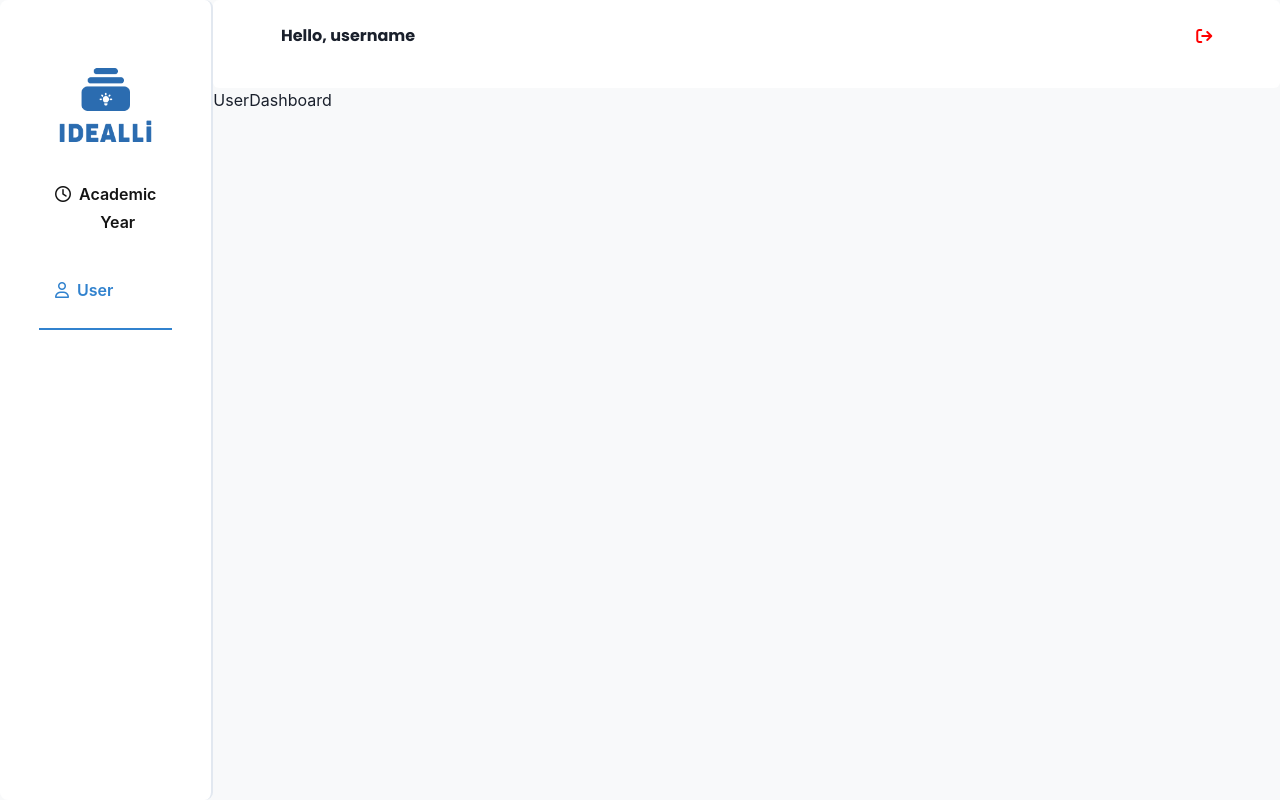
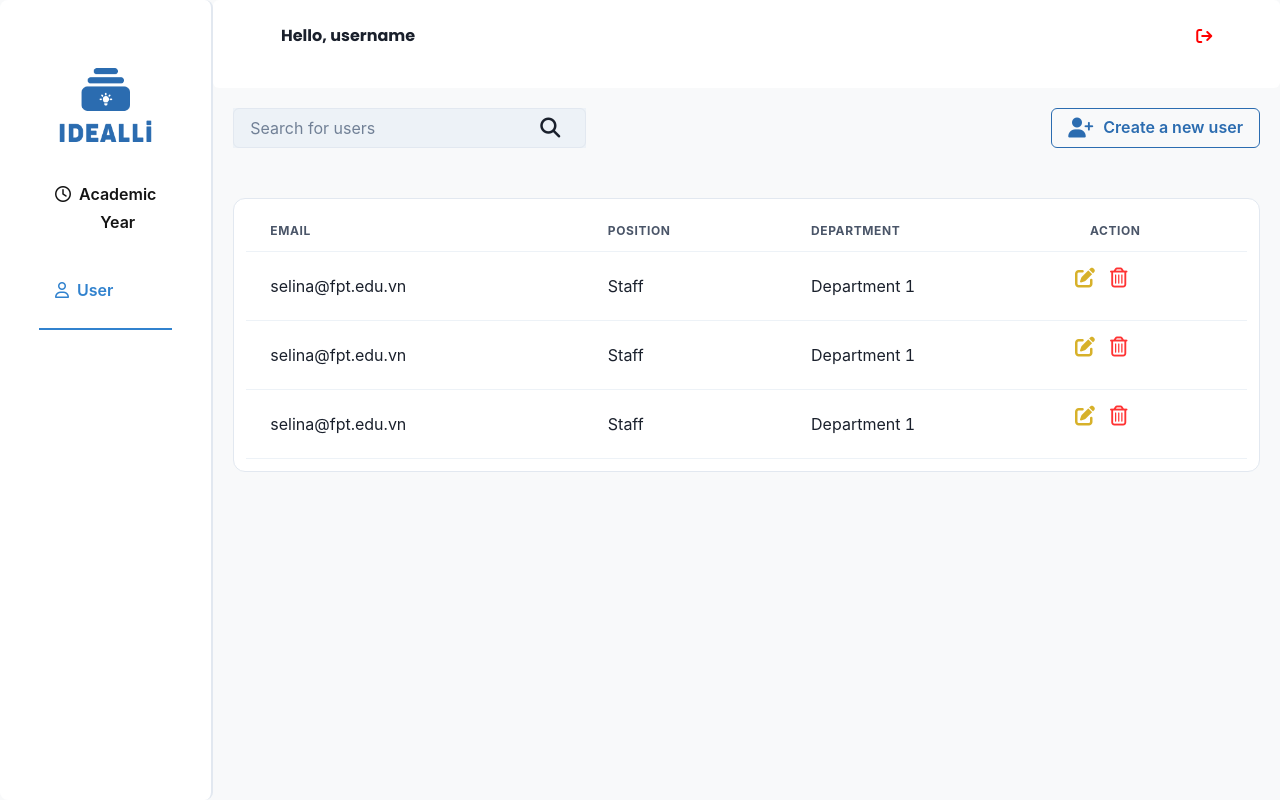
Before and after one commit to SeptupleProject/septuple-project-FE, a React (Create React App) app: page /user-dashboard in a window 1280 px wide. Built offline with nearby package versions, Linux system fonts and the light colour scheme.

Commit message:
Thanh (#7)
* user dashboard

* create-user page

* create-user screen done

---------

Co-authored-by: SelinaHoHo <ngocthanhnbk123@gmail.com>

```diff
--- a/src/App.js
+++ b/src/App.js
@@ -1,4 +1,4 @@
- import { createBrowserHistory } from 'history';
+import { createBrowserHistory } from 'history';
 import { Switch } from 'react-router-dom';
 import Home from './pages/Home/Home';
 import { HomeTemplate } from './templates/HomeTemplate';
@@ -31,12 +31,18 @@ function App() {
             />
 
             <AdminTemplate
+               exact
                path='/user-dashboard'
                component={UserDashboard}
             />
             <AdminTemplate
                path='/academic-dashboard'
                component={AcademicDashboard}
+            />
+            <AdminTemplate
+               exact
+               path='/user-dashboard/create-user'
+               component={CreateUser}
             />
             <HomeTemplate
                path='/'
--- a/src/assets/scss/Components/_text.scss
+++ b/src/assets/scss/Components/_text.scss
@@ -15,3 +15,12 @@
 .text-button-transparent {
    padding-left: 5%;
 }
+
+.title-3 {
+   font-family: $-poppin;
+   font-weight: 700;
+   color: #2B6CB0;
+   font-size: 1.7rem;
+   line-height: $-lh-1;
+   margin-top: 20px;
+}
--- a/src/assets/scss/main.scss
+++ b/src/assets/scss/main.scss
@@ -1,5 +1,4 @@
 @import './Base/reset';
-
 @import './Components/header';
 @import './Components/button';
 @import './Components/text';
@@ -8,5 +7,29 @@
 @import './Components/ideapreview';
 
 @import './Helpers/variable';
+@import './Layouts/home';
 
-@import './Layouts/home';
+.table-user {
+    box-sizing: border-box;
+    padding: 12px;
+    margin: 30px 20px;
+    background: #FFFFFF;
+    border: 1px solid #E2E8F0;
+    border-radius: 12px;
+}
+.create-button {
+    margin: 20px;
+}
+
+.search-area {
+    margin: 20px;
+}
+
+.create-user-area {
+    box-sizing: border-box;
+    padding: 20px;
+    margin: 80px;
+    background: #FFFFFF;
+    border: 1px solid #E2E8F0;
+    border-radius: 12px;
+}
--- a/src/components/Icon/Icon.jsx
+++ b/src/components/Icon/Icon.jsx
@@ -1,15 +1,20 @@
-import React from 'react'
+import React from 'react';
 
 const Icon = (props) => {
    const iconStyle = {
       color: `${props.color}`,
       fontSize: `${props.fontSize}`,
-    }
+      paddingRight: `${props.paddingRight}`,
+   };
+
    return (
-    <div className='icon-component' style={iconStyle}>
+      <div
+         className='icon-component'
+         style={iconStyle}
+      >
          <i className={`${props.content}`}></i>
       </div>
-  )
-}
+   );
+};
 
-export default Icon
+export default Icon;
--- a/src/pages/Admin/User/CreateUser.jsx
+++ b/src/pages/Admin/User/CreateUser.jsx
@@ -1,9 +1,95 @@
-import React from 'react'
+import React from 'react';
+import { Input, InputGroup, InputLeftElement } from '@chakra-ui/react';
+import { Grid, GridItem } from '@chakra-ui/react';
+import Icon from '../../../components/Icon/Icon';
+import { Select } from '@chakra-ui/react';
+import ButtonBlue from '../../../components/Button/ButtonBlue';
+import { Button, ButtonGroup } from '@chakra-ui/react';
+import { history } from '../../../App';
+const CreateUser = () => {
+   return (
+      <>
+         <center className='create-user-area'>
+            <Grid
+               h='360px'
+               w='1000px'
+               templateRows='repeat(4, 1fr)'
+               templateColumns='repeat(4, 1fr)'
+               gap={4}
+            >
+               <GridItem
+                  colStart={2}
+                  colEnd={4}
+               >
+                  {' '}
+                  <p className='title-3'>Create a new user</p>
+               </GridItem>
+               <GridItem colSpan={2}>
+                  <InputGroup>
+                     <InputLeftElement
+                        pointerEvents='none'
+                        children={
+                           <Icon
+                              fontSize='15px'
+                              content='fa-regular fa-envelope'
+                           />
+                        }
+                     />
+                     <Input
+                        type='email'
+                        placeholder='Email Address'
+                     />
+                  </InputGroup>
+               </GridItem>
+               <GridItem colSpan={2}>
+                  <InputGroup>
+                     <InputLeftElement
+                        pointerEvents='none'
+                        children={
+                           <Icon
+                              fontSize='15px'
+                              content='fa-solid fa-key'
+                           />
+                        }
+                     />
+                     <Input
+                        type='password'
+                        placeholder='Password'
+                     />
+                  </InputGroup>
+               </GridItem>
+               <GridItem colSpan={4}>
+                  <Select
+                     variant='outline'
+                     placeholder='Choose Position'
+                  >
+                     <option value='staff'>Staff</option>
+                     <option value='qaCoordinator'>QA Coordinator</option>
+                     <option value='qaManager'>QA Manager</option>
+                  </Select>
+               </GridItem>
+               <GridItem colSpan={4}>
+                  <Button
+                     colorScheme='red'
+                     variant='outline'
+                     size='md'
+                     className='mr-3'
+                     onClick={() => {
+                        history.push('/user-dashboard');
+                     }}
+                  >
+                     Back
+                  </Button>
+                  <ButtonBlue
+                     className='ml-3'
+                     padding='9px 25px'
+                     text='Create'
+                  />
+               </GridItem>
+            </Grid>
+         </center>
+      </>
+   );
+};
 
-const CreateUser = () => {
-  return (
-    <div>CreateUser</div>
-  )
-}
-
-export default CreateUser
+export default CreateUser;
--- a/src/pages/Admin/User/UserDashboard.jsx
+++ b/src/pages/Admin/User/UserDashboard.jsx
@@ -1,7 +1,149 @@
 import React from 'react';
-
+import { Grid, GridItem } from '@chakra-ui/react';
+import { Input, InputGroup, InputRightElement } from '@chakra-ui/react';
+import Icon from '../../../components/Icon/Icon';
+import { Button, ButtonGroup } from '@chakra-ui/react';
+import {
+   Table,
+   Thead,
+   Tbody,
+   Tfoot,
+   Tr,
+   Th,
+   Td,
+   TableCaption,
+   TableContainer,
+} from '@chakra-ui/react';
+import { history } from '../../../App';
 const UserDashboard = () => {
-   return <div>UserDashboard</div>;
+   return (
+      <>
+         <div>
+            <Grid
+               templateColumns='repeat(5, 1fr)'
+               gap={4}
+            >
+               <GridItem
+                  className='search-area'
+                  colSpan={2}
+                  h='10'
+                  bg='#EDF2F7'
+               >
+                  <InputGroup size='md'>
+                     <Input
+                        pr='4.5rem'
+                        type='text'
+                        placeholder='Search for users'
+                     />
+                     <InputRightElement width='4.5rem'>
+                        <Icon
+                           fontSize='20px'
+                           content='fa-solid fa-magnifying-glass'
+                        />
+                     </InputRightElement>
+                  </InputGroup>
+               </GridItem>
+               <GridItem
+                  className='create-button'
+                  colStart={5}
+                  colEnd={5}
+                  h='10'
+               >
+                  <Button
+                     onClick={() => {
+                        history.push('/user-dashboard/create-user');
+                     }}
+                     colorScheme='blue'
+                     variant='outline'
+                  >
+                     <Icon
+                        fontSize='20px'
+                        content='fa-solid fa-user-plus'
+                        paddingRight='10px'
+                     />
+                     Create a new user
+                  </Button>
+               </GridItem>
+            </Grid>
+         </div>
+         <div className='user-table-list'>
+            <TableContainer className='table-user'>
+               <Table size='md'>
+                  <Thead>
+                     <Tr>
+                        <Th>EMAIL</Th>
+                        <Th>POSITION</Th>
+                        <Th>DEPARTMENT</Th>
+                        <Th>ACTION</Th>
+                     </Tr>
+                  </Thead>
+                  <Tbody>
+                     <Tr>
+                        <Td>selina@fpt.edu.vn</Td>
+                        <Td>Staff</Td>
+                        <Td>Department 1</Td>
+                        <Td>
+                           <ul className='row text-center'>
+                              <Icon
+                                 color='#D7B12A'
+                                 fontSize='20px'
+                                 content='fa-solid fa-pen-to-square'
+                                 paddingRight='15px'
+                              />
+                              <Icon
+                                 color='#FF0000CC'
+                                 fontSize='20px'
+                                 content='fa-regular fa-trash-can'
+                              />
+                           </ul>
+                        </Td>
+                     </Tr>
+                     <Tr>
+                        <Td>selina@fpt.edu.vn</Td>
+                        <Td>Staff</Td>
+                        <Td>Department 1</Td>
+                        <Td>
+                           <ul className='row text-center'>
+                              <Icon
+                                 color='#D7B12A'
+                                 fontSize='20px'
+                                 content='fa-solid fa-pen-to-square'
+                                 paddingRight='15px'
+                              />
+                              <Icon
+                                 color='#FF0000CC'
+                                 fontSize='20px'
+                                 content='fa-regular fa-trash-can'
+                              />
+                           </ul>
+                        </Td>
+                     </Tr>
+                     <Tr>
+                        <Td>selina@fpt.edu.vn</Td>
+                        <Td>Staff</Td>
+                        <Td>Department 1</Td>
+                        <Td>
+                           <ul className='row text-center'>
+                              <Icon
+                                 color='#D7B12A'
+                                 fontSize='20px'
+                                 content='fa-solid fa-pen-to-square'
+                                 paddingRight='15px'
+                              />
+                              <Icon
+                                 color='#FF0000CC'
+                                 fontSize='20px'
+                                 content='fa-regular fa-trash-can'
+                              />
+                           </ul>
+                        </Td>
+                     </Tr>
+                  </Tbody>
+               </Table>
+            </TableContainer>
+         </div>
+      </>
+   );
 };
 
 export default UserDashboard;
--- a/src/templates/AdminTemplate.jsx
+++ b/src/templates/AdminTemplate.jsx
@@ -2,6 +2,7 @@ import React from 'react';
 import { NavLink, Route } from 'react-router-dom';
 import Icon from '../components/Icon/Icon';
 import logoVertical from '../assets/img/logo-vertical.png';
+import { history } from '../App';
 export const AdminTemplate = (props) => {
    return (
       <Route
@@ -57,10 +58,16 @@ export const AdminTemplate = (props) => {
                         <nav className='navbar navbar-light py-4'>
                            <div className='header d-flex justify-content-between mx-auto'>
                               <p className='title-2'>Hello, username</p>
-                              <Icon
-                                 content='fa-solid fa-arrow-right-from-bracket'
-                                 color='#FF0000'
-                              />
+                              <div
+                                 onClick={() => {
+                                    history.push('/login');
+                                 }}
+                              >
+                                 <Icon
+                                    content='fa-solid fa-arrow-right-from-bracket'
+                                    color='#FF0000'
+                                 />
+                              </div>
                            </div>
                         </nav>
                         <props.component {...propsRoute} />
```
Lines whose indentation alone changed are shown as unchanged.
